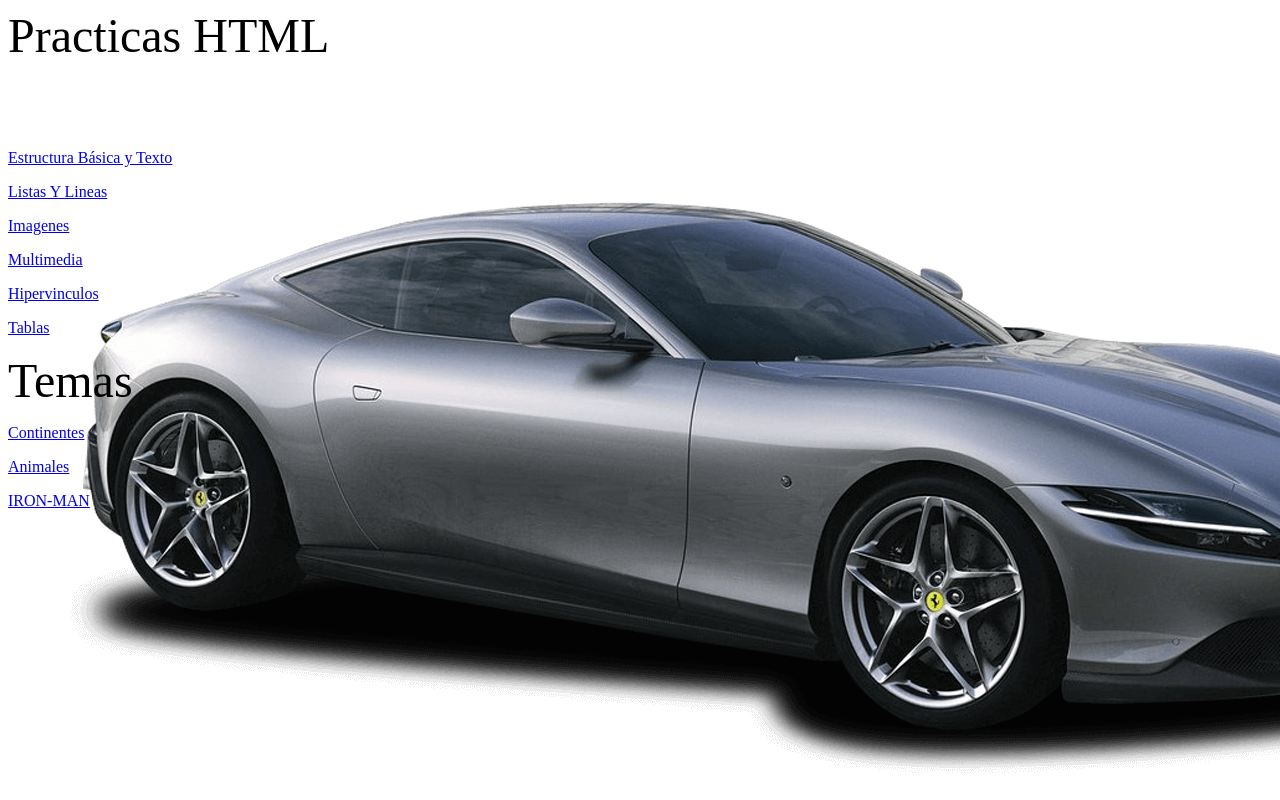
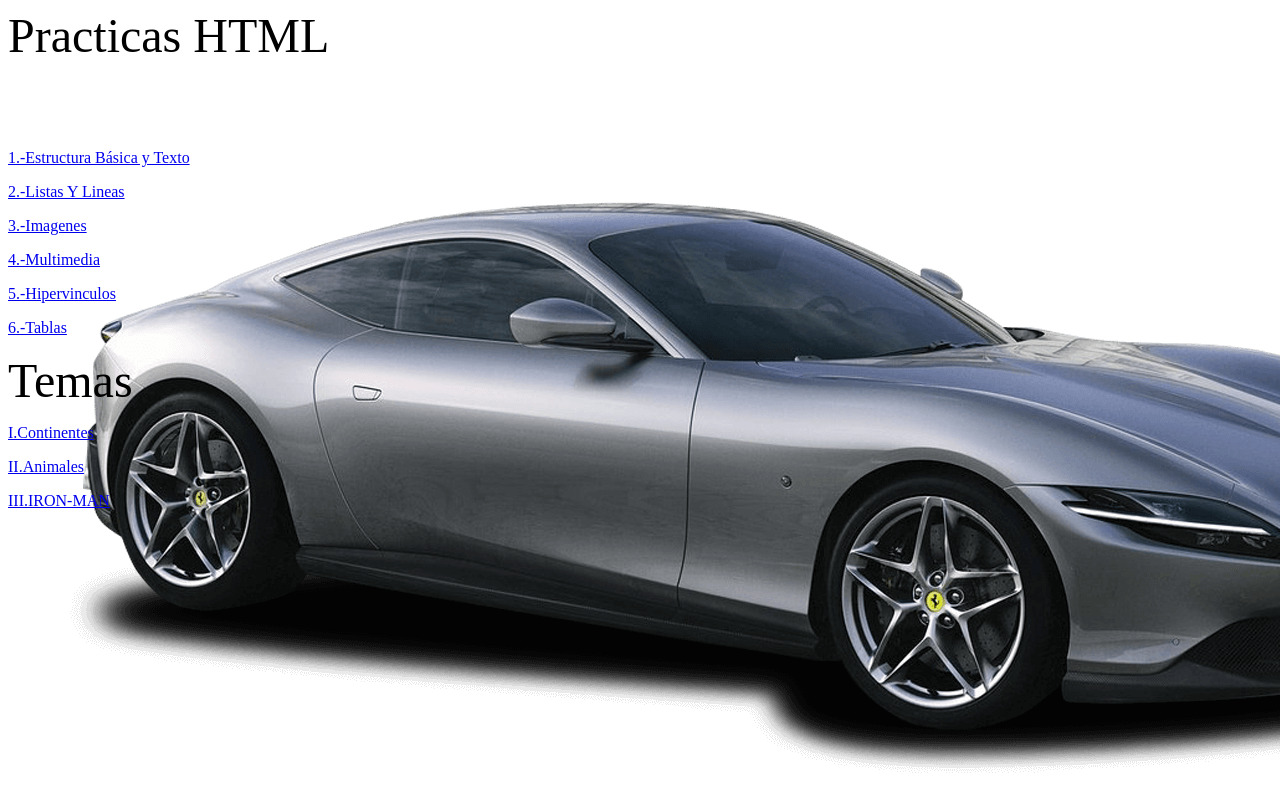
Before and after one commit to Alejandro-BA/Alejandro-BA.github.io, a plain HTML site: page index.html in a window 1280 px wide. Drawn offline with Linux system fonts and the light colour scheme.

Commit message:
Update index.html

```diff
--- a/index.html
+++ b/index.html
@@ -6,17 +6,17 @@
 <body background="wow.jpg">
 
 <p aling="rigth"><font size=7 face=Bookman old style>Practicas HTML</font></p><br><br><br>
-<p aling="rigth"><a href="estructura y texto.html"  target="Principal"> Estructura Básica y Texto </a></p></font>
-<p aling="rigth"><a href="listas y lineas.html"  target="Principal"> Listas Y Lineas </a></p>
-<p aling="rigth"><a href="imagenes.html"  target="Principal"> Imagenes </a></p>
-<p aling="rigth"><a href="multimedia.html"  target="Principal"> Multimedia </a></p>
-<p aling="rigth"><a href="hipervinculos.html"  target="Principal"> Hipervinculos </a></p>
-<p aling="rigth"><a href="tablas.html"  target="Principal"> Tablas </a></p>
+<p aling="rigth"><a href="estructura y texto.html"  target="Principal"> 1.-Estructura Básica y Texto </a></p></font>
+<p aling="rigth"><a href="listas y lineas.html"  target="Principal"> 2.-Listas Y Lineas </a></p>
+<p aling="rigth"><a href="imagenes.html"  target="Principal"> 3.-Imagenes </a></p>
+<p aling="rigth"><a href="multimedia.html"  target="Principal"> 4.-Multimedia </a></p>
+<p aling="rigth"><a href="hipervinculos.html"  target="Principal"> 5.-Hipervinculos </a></p>
+<p aling="rigth"><a href="tablas.html"  target="Principal"> 6.-Tablas </a></p>
 
 <font size=7 face=Bookman old style>Temas</font><br>
-<p><a href="practica 10.html"  target="Principal"> Continentes </a></p>
-<p><a href="frame de animales.html"  target="Principal"> Animales </a></p>
-<p><a href="Iron completo.html"  target="Principal"> IRON-MAN </a></p>
+<p><a href="practica 10.html"  target="Principal"> I.Continentes </a></p>
+<p><a href="frame de animales.html"  target="Principal"> II.Animales </a></p>
+<p><a href="Iron completo.html"  target="Principal"> III.IRON-MAN </a></p>
 
 </body>
 </html>
```
